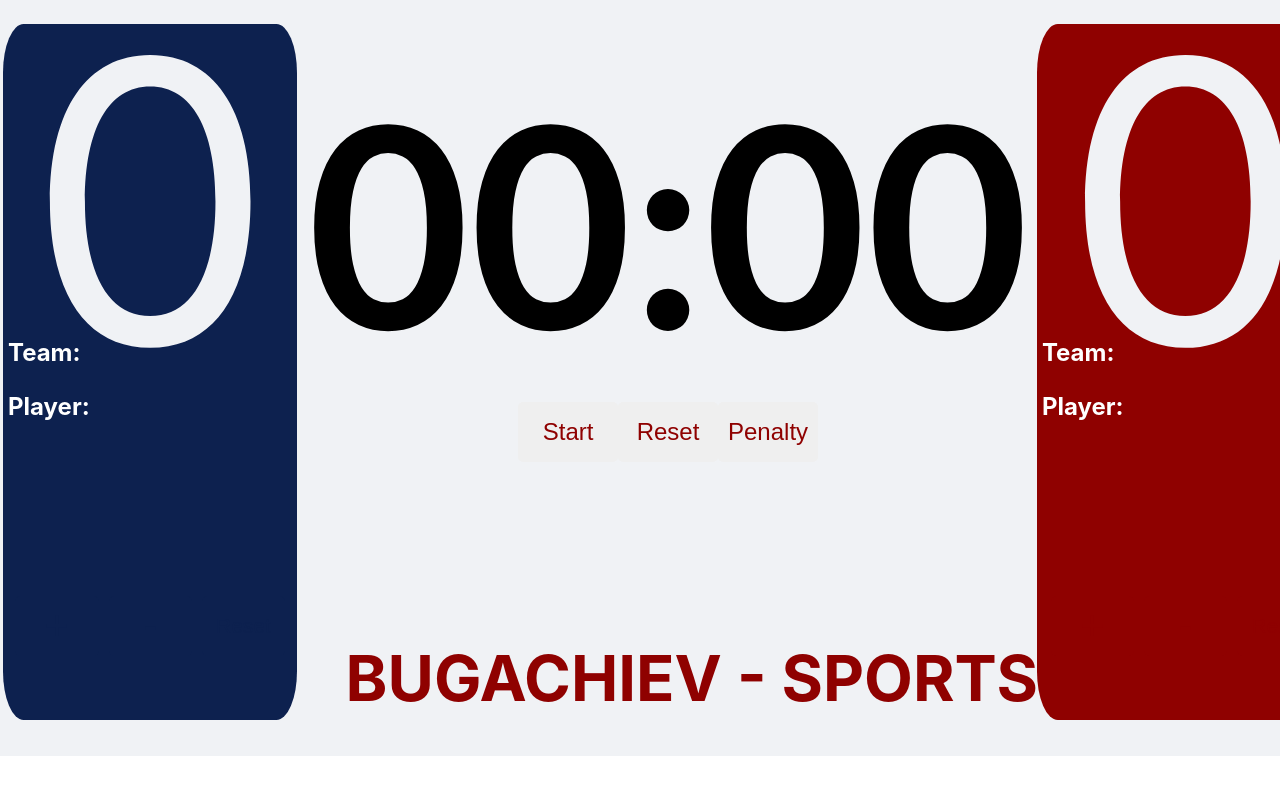
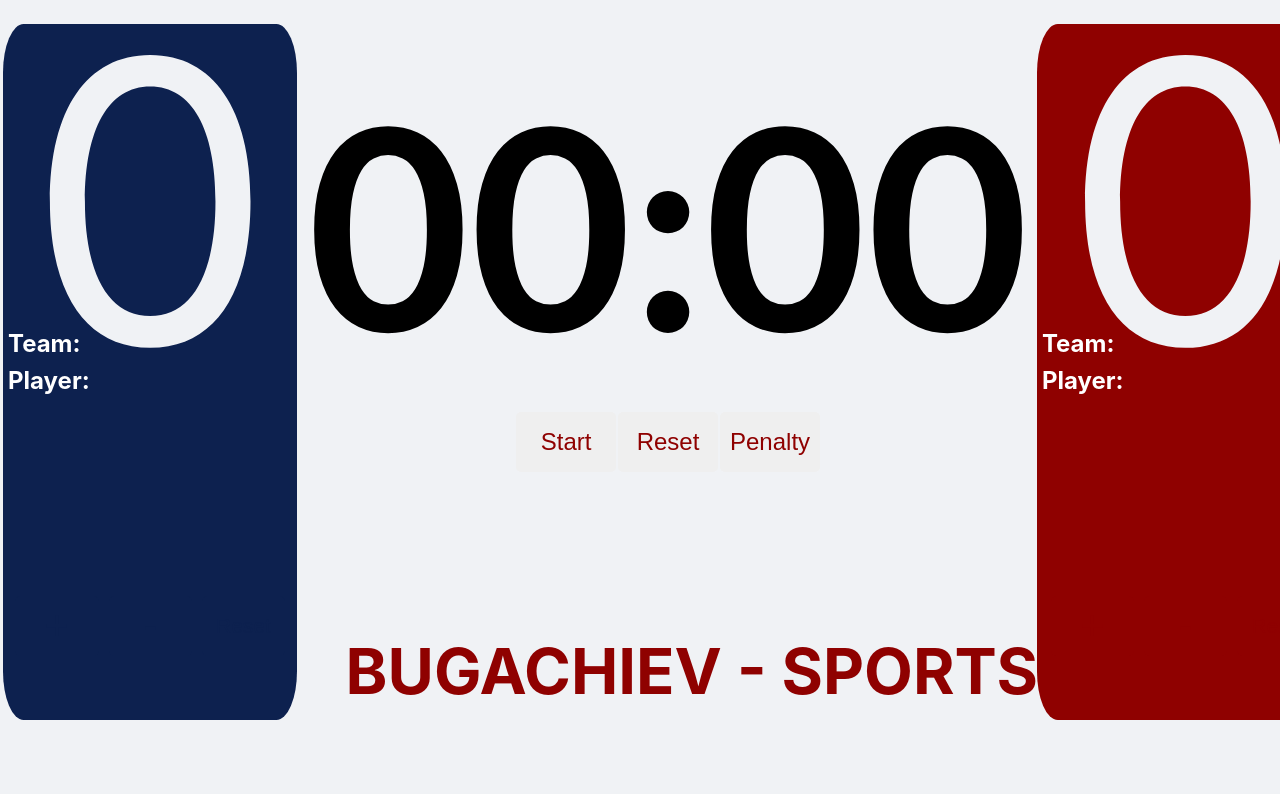
Before and after one commit to cththes/scoreboard, a React (Create React App) app: page / in a window 1280 px wide. Shown: the top 794 px of the page. Built offline with nearby package versions, Linux system fonts and the light colour scheme; no server answers.

Commit message:
fix layout

```diff
--- a/src/App.css
+++ b/src/App.css
@@ -2,6 +2,7 @@
   text-align: center;
   background-color: #f0f2f5;
   user-select: none;
+  height:100vh;
 }
 
 .App-logo {
--- a/src/components/Scoreboard/Score/Score.module.scss
+++ b/src/components/Scoreboard/Score/Score.module.scss
@@ -89,7 +89,6 @@
 .titleInputs{
    height:24px;
    position: relative;
-   bottom:30px;
 }
 
 .teamTitles{
@@ -99,9 +98,11 @@
    flex-direction:column;
    bottom:34%;
    color:white;
+   height:17%;
 }
 
 h2{
    margin-top:5px;
    margin-left:5px;
+   line-height: 50%;
 }
--- a/src/components/Scoreboard/Scoreboard.module.scss
+++ b/src/components/Scoreboard/Scoreboard.module.scss
@@ -23,6 +23,7 @@
    max-height: 120px;
    margin: 0;
    white-space: nowrap;
+   line-height: 100%;
 }
 
 
--- a/src/components/Timer/TimeViewer/TimeViewer.jsx
+++ b/src/components/Timer/TimeViewer/TimeViewer.jsx
@@ -1,15 +1,18 @@
 import React from 'react'
+import styles from "./TimeViewer.module.scss"
 
-
-function TimeViewer({ minutes, seconds }) {
+function TimeViewer({ minutes, seconds, isTimeout }) {
 
    const isTwoDigit = (number) => {
       if (number < 10) number = "0" + number
       return number
    }
 
+   let h1Color
+   isTimeout ? h1Color = styles.timeoutColor : h1Color = styles.mainColor
+
    return (
-      <h1>
+      <h1 className={h1Color}>
          <span>{isTwoDigit(minutes)}</span>
          <span>:</span>
          <span>{isTwoDigit(seconds)}</span>
--- /dev/null
+++ b/src/components/Timer/TimeViewer/TimeViewer.module.scss
@@ -0,0 +1,7 @@
+.mainColor{
+   color:black;
+}
+
+.timeoutColor{
+   color:#0d214f;
+}
--- a/src/components/Timer/Timer.jsx
+++ b/src/components/Timer/Timer.jsx
@@ -39,8 +39,8 @@
 
       <div className={styles.timer} onDoubleClick={() => dispatch(setEditMode())}>
         {!state.isTimeout ?
-        <TimeViewer minutes={state.firstTime[0]} seconds={state.firstTime[1]} /> :
-        <TimeViewer minutes={state.secondTime[0]} seconds={state.secondTime[1]} />
+        <TimeViewer minutes={state.firstTime[0]} seconds={state.firstTime[1]} isTimeout={state.isTimeout}/> :
+        <TimeViewer minutes={state.secondTime[0]} seconds={state.secondTime[1]} isTimeout={state.isTimeout}/>
       }</div>
 
       <div className={styles.inputs}>
--- a/src/components/Timer/Timer.module.css
+++ b/src/components/Timer/Timer.module.css
@@ -9,7 +9,8 @@
    color:#8f0100;
    font-size:100px;
    position: relative;
-   top:-170px;
+   top:-100px;
+   line-height: 100%;
 }
 
 .timer{
@@ -17,13 +18,14 @@
    color:black;
    font-size:140px;
    position: relative;
-   top:-300px;
-   height:64vh;
+   top:-200px;
+   height:50vh;
+   line-height: 100%;
 }
 
 .inputs{
    justify-content: center;
-   margin-top:20px;
+   position:relative;
 }
 
 .buttons{
@@ -34,7 +36,9 @@
    width: 100px;
    height: 60px;
    padding: 5px;
-   margin-top:5px;
+   margin-top:15px;
+   margin-right:1px;
+   margin-left:1px;
 
    color: #8f0100;
 
```
